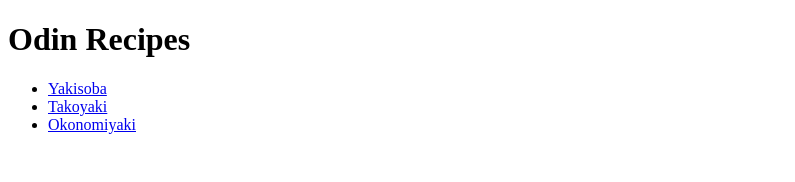
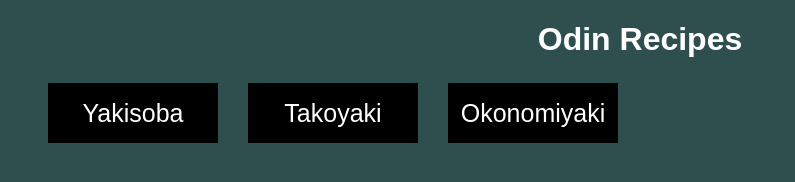
Before and after one commit to tritonZZZ/odin-recipes, a plain HTML site: page index.html in a window 1280 px wide. Shown: the whole page, without its empty margins (0-795 px from the left). Drawn offline with Linux system fonts and the light colour scheme.

Commit message:
Stylized index.html

```diff
--- a/index.html
+++ b/index.html
@@ -4,11 +4,12 @@
     <meta charset="UTF-8">
     <meta name="viewport" content="width=device-width, initial-scale=1.0">
     <title>odin-recipes</title>
+    <link rel="stylesheet" href="styles.css">
 </head>
 <body>
 
-    <h1>Odin Recipes</h1>
-<ul>
+    <h1 class="title">Odin Recipes</h1>
+<ul class="links">
     <li><a href="recipes/yakisoba.html" >Yakisoba</a></li>
     <li><a href="recipes/takoyaki.html" >Takoyaki</a></li>
     <li><a href="recipes/okonomiyaki.html" >Okonomiyaki</a></li>
--- /dev/null
+++ b/styles.css
@@ -0,0 +1,38 @@
+* {
+font-family: Arial, Helvetica, sans-serif;
+}
+
+body {
+    background-color: darkslategray;
+    color: white;
+}
+
+.title {
+text-align: center;
+}
+
+.links {
+font-size: 25px;
+text-decoration: none;
+list-style: none;
+}
+
+.links li {
+    float: left;
+    list-style: none;
+    text-align: center;
+    background-color: #000000;
+    margin-right: 30px;
+    width: 170px;
+    line-height: 60px;
+}
+
+a {
+    text-decoration: none;
+    color: white;
+}
+
+a:visited {
+    text-decoration: none;
+    color: white;
+}
```
